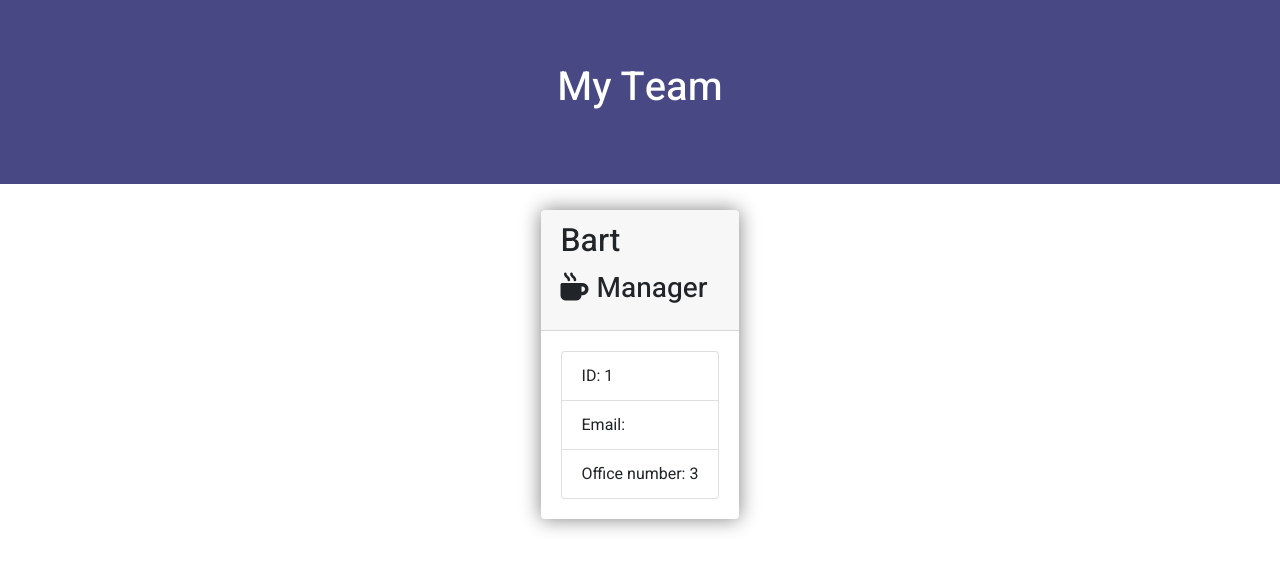
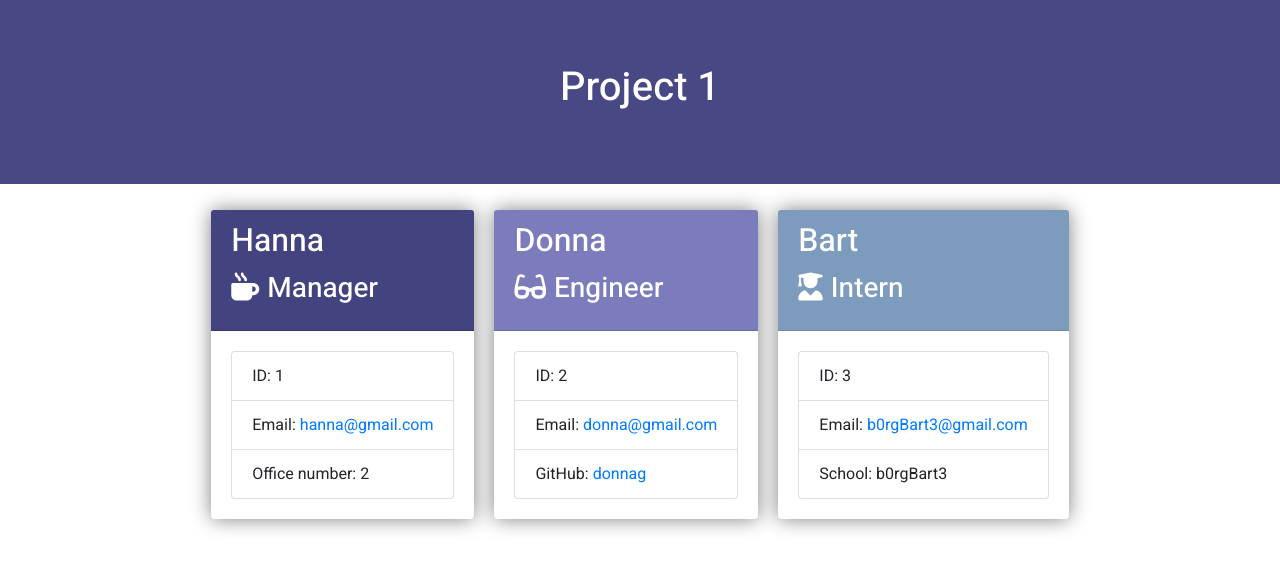
Before and after one commit to b0rgbart3/team-profile-generator, a website: page index.html in a window 1280 px wide. Drawn offline with nearby package versions, Linux system fonts and the light colour scheme; files that its build step writes are made by us from their sources.

Commit message:
moving output to root so it displays in github deployed app version

```diff
--- a/index.html
+++ b/index.html
@@ -16,23 +16,49 @@
     <div class="container-fluid">
         <div class="row">
             <div class="col-12 jumbotron mb-3 team-heading">
-                <h1 class="text-center">My Team</h1>
+                <h1 class="text-center">Project 1</h1>
             </div>
         </div>
     </div>
     <div class="container">
         <div class="row">
-            <div class="team-area col-12 d-flex justify-content-center">
+            <div class="team-area col-12 sm-4 d-flex justify-content-center">
                 <div class="card employee-card">
-    <div class="card-header">
-        <h2 class="card-title">Bart</h2>
+    <div class="card-header manager">
+        <h2 class="card-title">Hanna</h2>
         <h3 class="card-title"><i class="fas fa-mug-hot mr-2"></i>Manager</h3>
     </div>
     <div class="card-body">
         <ul class="list-group">
             <li class="list-group-item">ID: 1</li>
-            <li class="list-group-item">Email: <a href="mailto:"></a></li>
-            <li class="list-group-item">Office number: 3</li>
+            <li class="list-group-item">Email: <a href="mailto:hanna@gmail.com">hanna@gmail.com</a></li>
+            <li class="list-group-item">Office number: 2</li>
+        </ul>
+    </div>
+</div>
+<div class="card employee-card">
+    <div class="card-header engineer">
+        <h2 class="card-title">Donna</h2>
+        <h3 class="card-title"><i class="fas fa-glasses mr-2"></i>Engineer</h3>
+    </div>
+    <div class="card-body">
+        <ul class="list-group">
+            <li class="list-group-item">ID: 2</li>
+            <li class="list-group-item">Email: <a href="mailto:donna@gmail.com">donna@gmail.com</a></li>
+            <li class="list-group-item">GitHub: <a href="https://github.com/donnag" target="_blank" rel="noopener noreferrer">donnag</a></li>
+        </ul>
+    </div>
+</div>
+<div class="card employee-card">
+    <div class="card-header intern">
+        <h2 class="card-title">Bart</h2>
+        <h3 class="card-title"><i class="fas fa-user-graduate mr-2"></i>Intern</h3>
+    </div>
+    <div class="card-body">
+        <ul class="list-group">
+            <li class="list-group-item">ID: 3</li>
+            <li class="list-group-item">Email: <a href="mailto:b0rgBart3@gmail.com">b0rgBart3@gmail.com</a></li>
+            <li class="list-group-item">School: b0rgBart3</li>
         </ul>
     </div>
 </div>
--- /dev/null
+++ b/style.css
@@ -0,0 +1,36 @@
+@import url('https://fonts.googleapis.com/css2?family=Heebo:wght@100;200;300;400;500;531;600;700;800;900&display=swap');
+
+
+body {
+    font-family: 'Heebo', sans-serif;
+
+}
+.team-heading {
+    background-color:rgb(72, 72, 133);
+    color:white;
+    border-radius:0 !important;
+}
+
+.manager {
+    background-color:rgb(67, 67, 128);;
+    color:white;
+}
+
+.engineer {
+    background-color:rgb(124, 124, 189);;
+    color:white;
+}
+
+.intern {
+    background-color:rgb(124, 155, 189);;
+    color:white;
+}
+
+.card {
+    display:inline-block;
+    float:left;
+    box-sizing: border-box;
+    margin:10px;
+    box-shadow:0 0 20px gray;
+    border:0 !important;
+}
```
Also changed, not shown: README.md.
